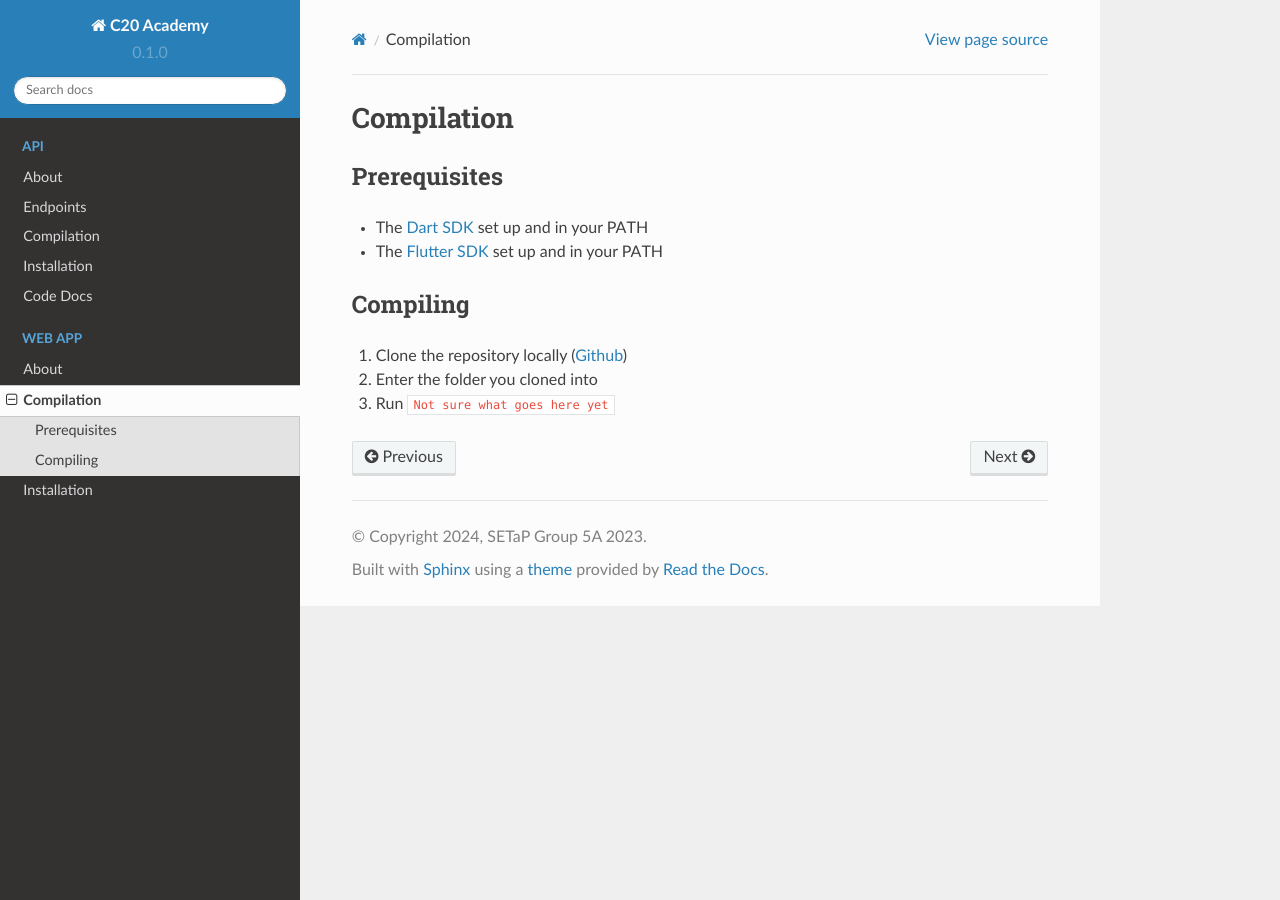
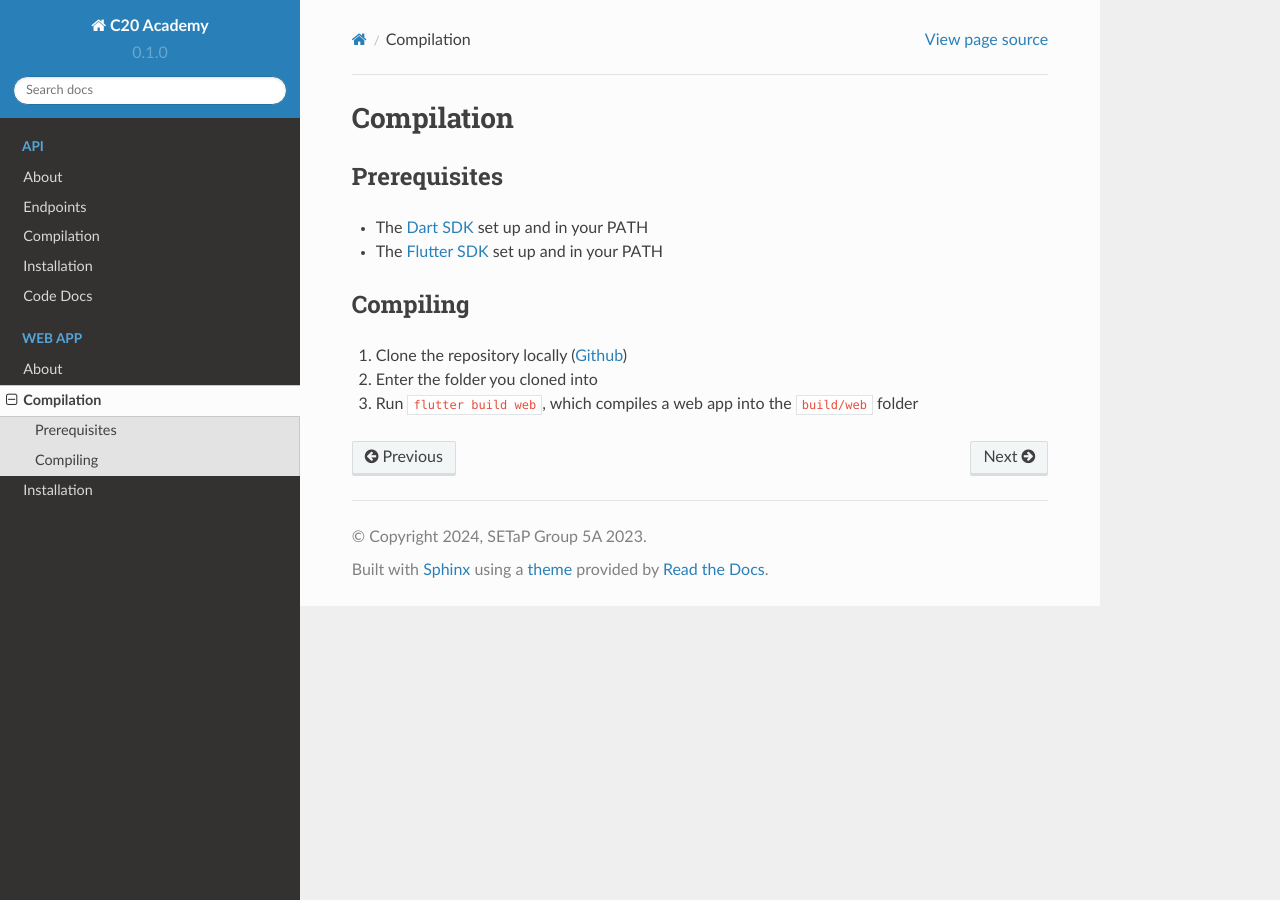
Before and after one commit to SETAP-Group5A-2023/c20-academy-docs, a Sphinx documentation site: the page built from docs/source/webapp/compilation.rst, in a window 1280 px wide. Built offline with Sphinx 7.4.7 and the Read the Docs theme 2.0.0, drawn with Linux system fonts in a browser that asks for light colours.

Commit message:
update web app compilation instructions

```diff
--- a/docs/source/webapp/compilation.rst
+++ b/docs/source/webapp/compilation.rst
@@ -12,4 +12,4 @@ Compiling
 
 #. Clone the repository locally (`Github <https://github.com/SETAP-Group5A-2023/c20-academy>`_)
 #. Enter the folder you cloned into
-#. Run :code:`Not sure what goes here yet`
+#. Run :code:`flutter build web`, which compiles a web app into the :code:`build/web` folder
```
